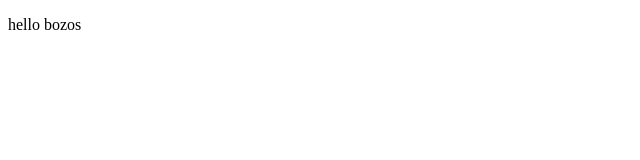
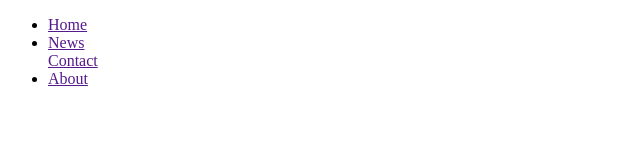
Before and after one commit to yalikejazz1337/my-portfolio, a plain HTML site: page html/index.html in a window 1280 px wide. Shown: the whole page, without its empty margins (0-640 px from the left). Drawn offline with Linux system fonts and the light colour scheme.

Commit message:
making nav bar

```diff
--- a/html/index.html
+++ b/html/index.html
@@ -7,6 +7,11 @@
     <title>Almish Subuktegin</title>
 </head>
 <body>
-    <p> hello bozos </p>
+    <ul>
+        <li><a href="">Home</a></li>
+        <li><a href= "">News</a></li
+        <li><a href="">Contact</a></li>
+        <li><a href="">About</a></li>
+      </ul>
 </body>
 </html>
```
